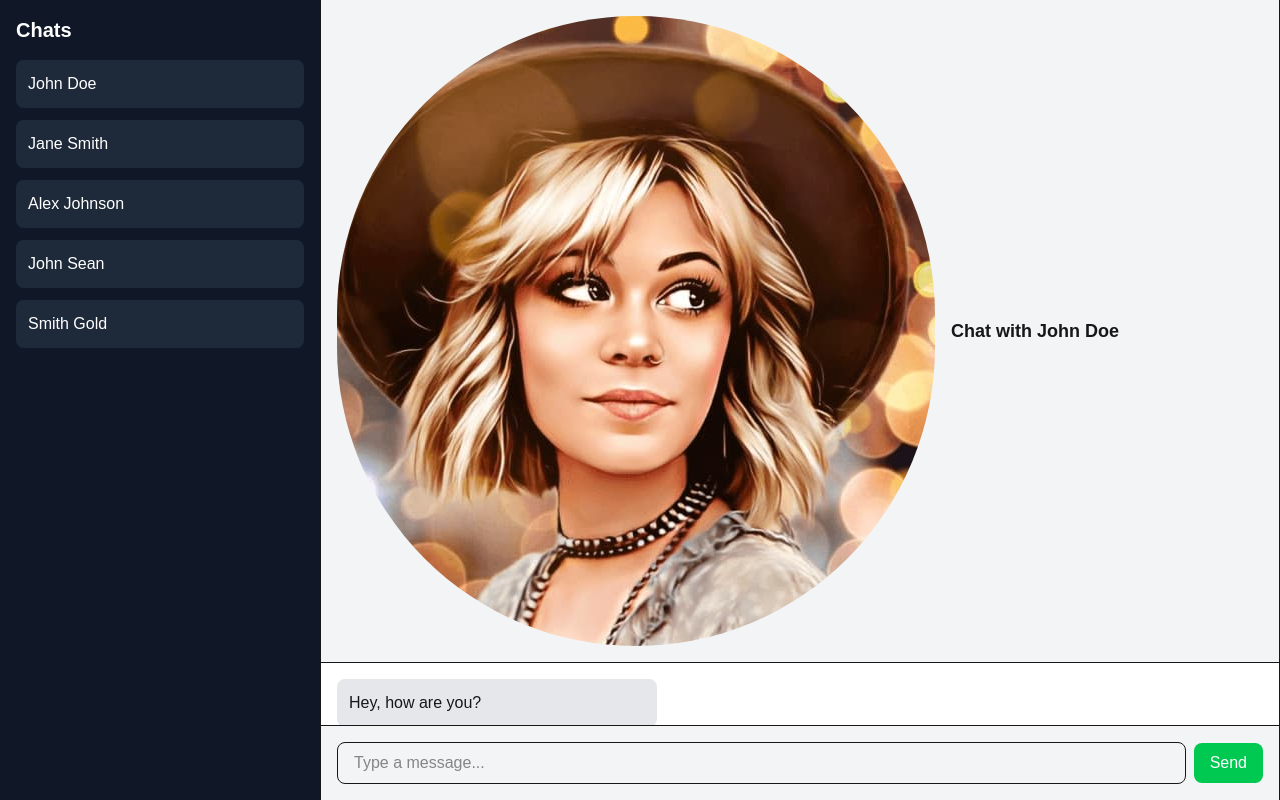
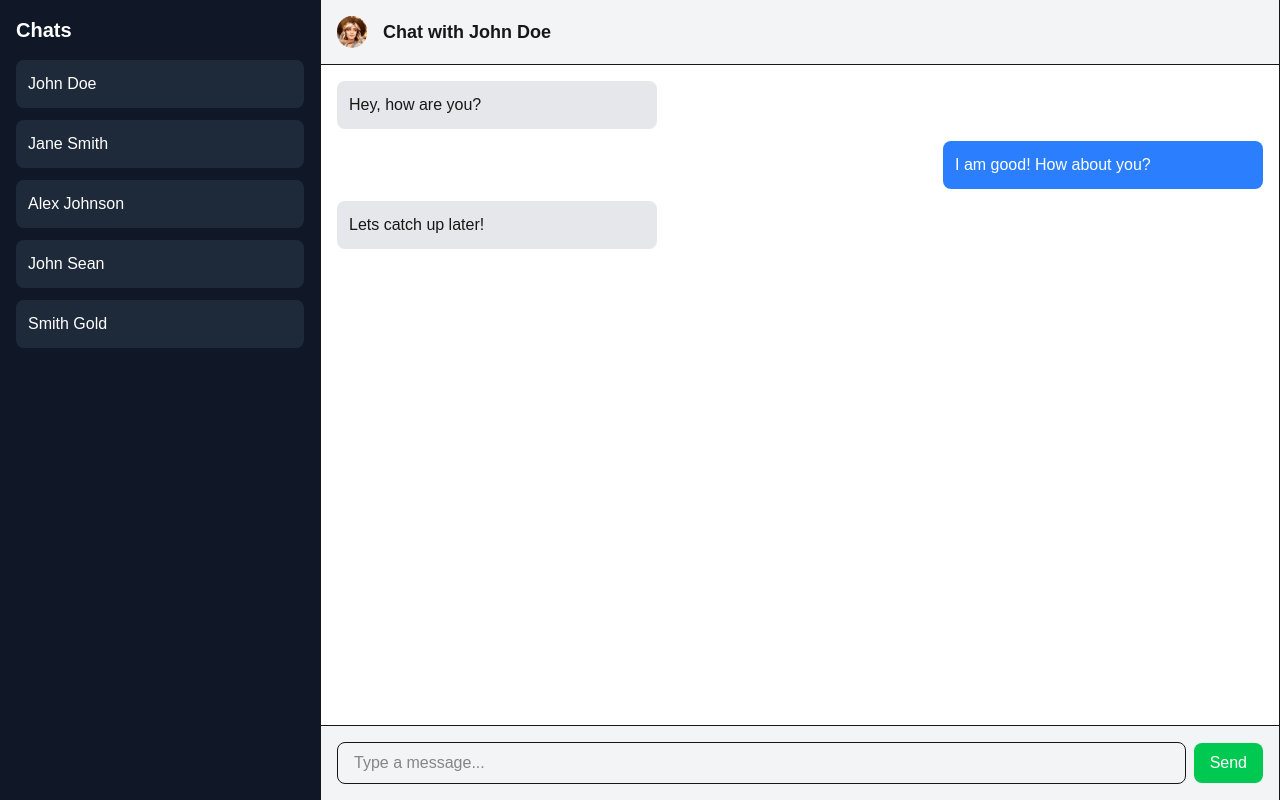
Before and after one commit to PavaniKatlati999/Task, a Next.js app: page / in a window 1280 px wide. Built offline with nearby package versions, Linux system fonts and the light colour scheme.

Commit message:
Update page.tsx

```diff
--- a/app/page.tsx
+++ b/app/page.tsx
@@ -81,11 +81,9 @@
           </div>
 
           <div onClick={() => setChatInfoOpen(!isChatInfoOpen)}>
-            <Image
-              src={require("./profile.jpg")}
-              className="h-[30] w-[30] rounded-full"
-              alt="loading"
-            />
+
+            <Image src="/profile.jpg" width={30} height={30} className="rounded-full" alt="Profile Image" />
+
           </div>
           <h1 className="text-lg font-bold">Chat with {name}</h1>
         </div>
@@ -131,11 +129,9 @@
           </div>
           <ul className="space-y-3">
             <div className="flex justify-center">
-              <Image
-                src={require("./profile.jpg")}
-                className="h-30 w-30 rounded-full"
-                alt="loading"
-              />
+
+              <Image src="/profile.jpg" width={30} height={30} className="rounded-full" alt="Profile Image" />
+
             </div>
             <p className="text-center">{name}</p>
             <li className="p-3 bg-gray-800 rounded-lg">Media, links & docs</li>
```
